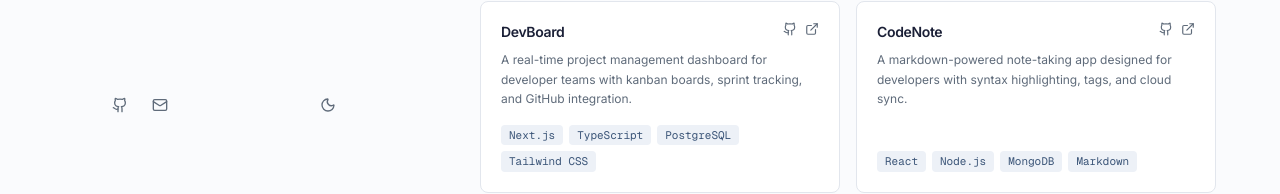
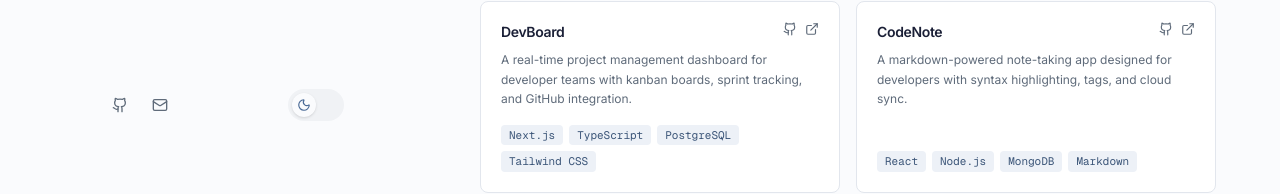
Before and after one commit to pho-veteran/vihn-portfolio, a Next.js app: page / in a window 1280 px wide. Shown: the part 623-817 px from the top of the page. Built offline with nearby package versions, Linux system fonts and the light colour scheme.

Commit message:
ui: improve theme toggle button layout and functionality

```diff
--- a/components/ui/theme-toggle.tsx
+++ b/components/ui/theme-toggle.tsx
@@ -17,13 +17,25 @@ export function ThemeToggle() {
     return <div className="h-9 w-9" />;
   }
 
+  const isDark = theme === "dark";
+
   return (
     <button
-      onClick={() => setTheme(theme === "dark" ? "light" : "dark")}
-      className="inline-flex h-8 w-8 items-center justify-center rounded-md text-muted-foreground transition-colors hover:bg-accent hover:text-foreground"
+      onClick={() => setTheme(isDark ? "light" : "dark")}
+      className="group flex h-8 w-14 cursor-pointer items-center rounded-full bg-muted p-1 transition-colors duration-300 hover:bg-accent"
       aria-label="Toggle theme"
     >
-      {theme === "dark" ? <Sun className="h-4 w-4" /> : <Moon className="h-4 w-4" />}
+      <span
+        className={`flex h-6 w-6 items-center justify-center rounded-full bg-background shadow-sm transition-all duration-300 group-hover:scale-110 ${
+          isDark ? "translate-x-6" : "translate-x-0"
+        }`}
+      >
+        {isDark ? (
+          <Sun className="h-3.5 w-3.5 text-primary transition-transform duration-300" />
+        ) : (
+          <Moon className="h-3.5 w-3.5 text-primary transition-transform duration-300" />
+        )}
+      </span>
     </button>
   );
 }
```
